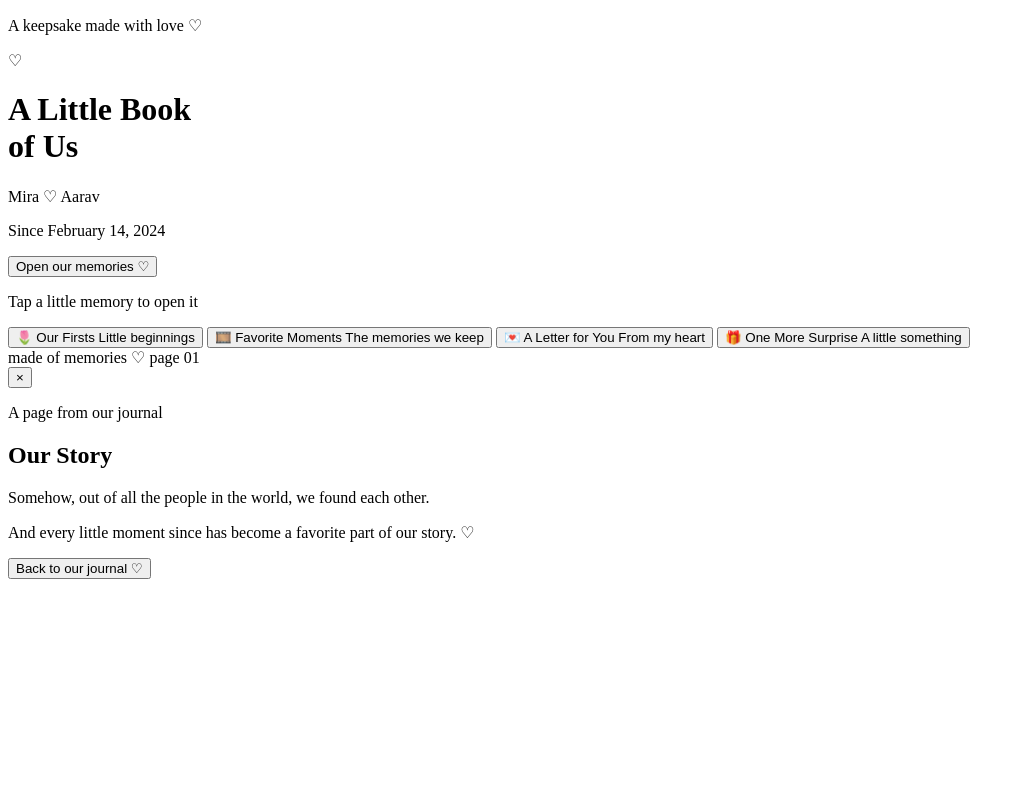
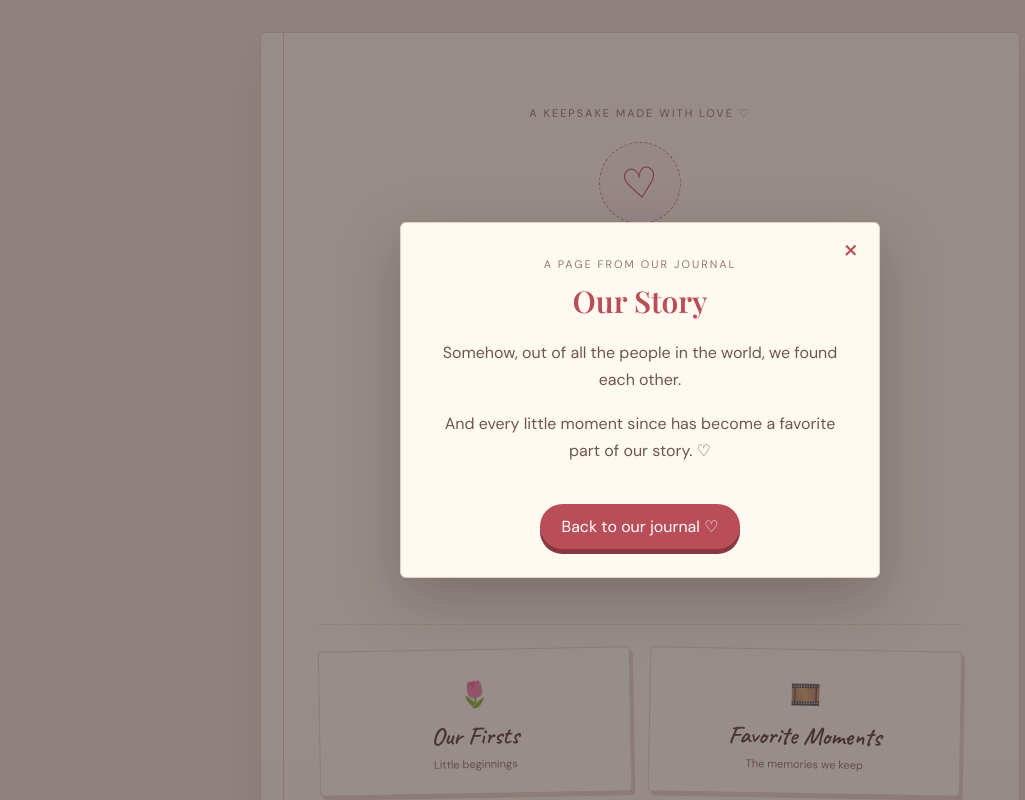
Before and after one commit to hansikaumredkar-coder/anniversary-aurelle, a plain HTML site: page index.html in a window 1280 px wide. Both pictures are taken after a click on the button "Open our memories ♡". Shown: the top 800 px of the page, without its empty margins (0-1025 px from the left). Drawn offline with nearby package versions, Linux system fonts and the light colour scheme.

Commit message:
Refactor style.css to enhance styles and remove JS
Removed JavaScript code and added CSS styles for layout and design.

```diff
--- a/style.css
+++ b/style.css
@@ -1,99 +1,326 @@
-const popupBackdrop = document.getElementById("popupBackdrop");
-const popupTitle = document.getElementById("popupTitle");
-const popupContent = document.getElementById("popupContent");
-const closePopup = document.getElementById("closePopup");
-const donePopup = document.getElementById("donePopup");
+@import url('https://fonts.googleapis.com/css2?family=Caveat:wght@500;600;700&family=DM+Sans:wght@400;500;600&family=Playfair+Display:wght@500;600;700&display=swap');
 
-const memories = {
-  story: {
-    title: "Our Story",
-    content: `
-      <p>Somehow, out of all the people in the world, we found each other.</p>
-      <p>And every little moment since has become a favorite part of our story. ♡</p>
-    `
-  },
-  firsts: {
-    title: "Our Firsts",
-    content: `
-      <p>♡ The first time we talked for hours</p>
-      <p>♡ Our first silly inside joke</p>
-      <p>♡ The first time “I miss you” felt extra meaningful</p>
-      <p class="photo-caption">Every beginning led us here.</p>
-    `
-  },
-  moments: {
-    title: "Favorite Moments",
-    content: `
-      <p>Our favorite memories aren't always the big ones.</p>
-      <p>They're the random laughs, the little check-ins, and the moments that feel like home.</p>
-      <p class="photo-caption">A few snapshots from our little world…</p>
-      <div class="photo-frame">
-        <img src="images/couple-1.jpg" alt="A fictional couple sharing a happy moment">
-        <p class="photo-caption">One of our favorite days ♡</p>
-      </div>
-      <div class="photo-frame">
-        <img src="images/couple-2.jpg" alt="A fictional couple taking a cute photo together">
-        <p class="photo-caption">A memory to keep forever</p>
-      </div>
-    `
-  },
-  letter: {
-    title: "A Letter for You",
-    content: `
-      <p>My favorite person,</p>
-      <p>Thank you for making ordinary days feel special and for being part of so many memories I want to keep.</p>
-      <p>I hope we keep finding new reasons to laugh, new places to go, and new little moments to call ours.</p>
-      <p class="photo-caption">Always, Mira ♡</p>
-    `
-  },
-  surprise: {
-    title: "One More Surprise",
-    content: `
-      <p>If I could give you one thing, it would be the chance to see yourself through my eyes.</p>
-      <p>Maybe then you'd understand how much happiness you bring into my world.</p>
-      <p class="photo-caption">Happy anniversary, Aarav. ♡</p>
-    `
-  }
-};
-
-function openMemory(memoryKey) {
-  const memory = memories[memoryKey];
-
-  if (!memory) return;
-
-  popupTitle.textContent = memory.title;
-  popupContent.innerHTML = memory.content;
-  popupBackdrop.classList.add("is-open");
-  popupBackdrop.setAttribute("aria-hidden", "false");
-  closePopup.focus();
+:root {
+  --paper: #fffaf1;
+  --ink: #593d3d;
+  --muted: #967777;
+  --pink: #f5d6d8;
+  --red: #b94e59;
+  --line: #eadbd0;
 }
 
-function hidePopup() {
-  popupBackdrop.classList.remove("is-open");
-  popupBackdrop.setAttribute("aria-hidden", "true");
+* {
+  box-sizing: border-box;
 }
 
-document.getElementById("openStory").addEventListener("click", () => {
-  openMemory("story");
-});
+body {
+  margin: 0;
+  min-height: 100vh;
+  padding: 32px 16px;
+  color: var(--ink);
+  font-family: 'DM Sans', sans-serif;
+  background:
+    radial-gradient(circle at 15% 15%, #f8e5e4 0 2px, transparent 3px),
+    #f2e6df;
+}
 
-document.querySelectorAll("[data-popup]").forEach((button) => {
-  button.addEventListener("click", () => {
-    openMemory(button.dataset.popup);
-  });
-});
+button {
+  font: inherit;
+  cursor: pointer;
+}
 
-closePopup.addEventListener("click", hidePopup);
-donePopup.addEventListener("click", hidePopup);
+.journal {
+  position: relative;
+  width: min(100%, 760px);
+  margin: 0 auto;
+  padding: 42px clamp(20px, 6vw, 58px) 24px;
+  overflow: hidden;
+  background: var(--paper);
+  border: 1px solid #e6d5c9;
+  border-radius: 5px;
+  box-shadow: 0 18px 45px #785b4b20;
+}
 
-popupBackdrop.addEventListener("click", (event) => {
-  if (event.target === popupBackdrop) {
-    hidePopup();
+.journal::before {
+  content: "";
+  position: absolute;
+  inset: 0 auto 0 22px;
+  width: 1px;
+  background: #e8c9c7;
+}
+
+.cover {
+  text-align: center;
+  padding: 20px 0 32px;
+}
+
+.eyebrow,
+.popup-label {
+  color: var(--muted);
+  font-size: 11px;
+  letter-spacing: 2px;
+  text-transform: uppercase;
+}
+
+.cover-heart {
+  display: grid;
+  place-items: center;
+  width: 82px;
+  height: 82px;
+  margin: 22px auto 12px;
+  border: 1px dashed #c9868b;
+  border-radius: 50%;
+  color: var(--red);
+  background: #fff0ed;
+  font-size: 42px;
+  transform: rotate(-8deg);
+}
+
+h1,
+.popup h2 {
+  font-family: 'Playfair Display', serif;
+  font-weight: 600;
+}
+
+.cover h1 {
+  margin: 8px 0;
+  font-size: clamp(38px, 8vw, 64px);
+  line-height: 1.08;
+}
+
+.names {
+  margin: 18px 0 6px;
+  color: var(--red);
+  font-family: 'Caveat', cursive;
+  font-size: 30px;
+}
+
+.date {
+  color: var(--muted);
+  font-size: 12px;
+}
+
+.primary-button {
+  border: 0;
+  border-radius: 999px;
+  padding: 12px 22px;
+  color: white;
+  background: var(--red);
+  box-shadow: 0 5px 0 #873943;
+  transition: transform 160ms ease, box-shadow 160ms ease;
+}
+
+.primary-button:hover {
+  transform: translateY(-2px);
+  box-shadow: 0 7px 0 #873943;
+}
+
+.primary-button:active {
+  transform: translateY(2px);
+  box-shadow: 0 3px 0 #873943;
+}
+
+.cover .primary-button {
+  margin-top: 20px;
+}
+
+.tiny-note {
+  margin-top: 17px;
+  color: #a58c83;
+  font-family: 'Caveat', cursive;
+  font-size: 18px;
+}
+
+.memory-menu {
+  display: grid;
+  grid-template-columns: repeat(2, minmax(0, 1fr));
+  gap: 18px;
+  padding: 24px 0;
+  border-top: 1px dashed var(--line);
+}
+
+.memory-card {
+  min-height: 145px;
+  padding: 24px 12px 18px;
+  border: 1px solid #ead8ce;
+  border-radius: 4px;
+  color: var(--ink);
+  background: #fffdf8;
+  box-shadow: 3px 4px 0 #e9d8ce;
+  text-align: center;
+  transition: transform 180ms ease;
+}
+
+.memory-card:nth-child(odd) {
+  transform: rotate(-1deg);
+}
+
+.memory-card:nth-child(even) {
+  transform: rotate(1deg);
+}
+
+.memory-card:hover {
+  transform: translateY(-4px) rotate(0);
+}
+
+.sticker {
+  display: block;
+  margin-bottom: 9px;
+  font-size: 25px;
+}
+
+.card-title {
+  display: block;
+  font-family: 'Caveat', cursive;
+  font-size: 25px;
+  font-weight: 600;
+}
+
+.card-subtitle {
+  display: block;
+  margin-top: 5px;
+  color: var(--muted);
+  font-size: 11px;
+}
+
+.memory-card:nth-child(4) {
+  background: #fff0f0;
+}
+
+.journal-footer {
+  display: flex;
+  justify-content: space-between;
+  padding-top: 16px;
+  border-top: 1px dashed var(--line);
+  color: #a58c83;
+  font-family: 'Caveat', cursive;
+  font-size: 17px;
+}
+
+/* Popup starts hidden */
+.popup-backdrop {
+  position: fixed;
+  z-index: 10;
+  inset: 0;
+  display: none;
+  place-items: center;
+  padding: 18px;
+  background: #39272785;
+}
+
+.popup-backdrop.is-open {
+  display: grid;
+}
+
+.popup {
+  position: relative;
+  width: min(100%, 480px);
+  max-height: 85vh;
+  overflow-y: auto;
+  padding: 34px 28px 28px;
+  border: 1px solid #e5cfc5;
+  border-radius: 6px;
+  background: var(--paper);
+  box-shadow: 0 20px 60px #26161640;
+  animation: pop-in 180ms ease-out;
+  text-align: center;
+}
+
+.close-button {
+  position: absolute;
+  top: 10px;
+  right: 14px;
+  border: 0;
+  color: var(--red);
+  background: transparent;
+  font-size: 30px;
+  line-height: 1;
+}
+
+.popup-label {
+  margin: 0;
+}
+
+.popup h2 {
+  margin: 10px 0 18px;
+  color: var(--red);
+  font-size: 30px;
+}
+
+#popupContent {
+  color: #6e5551;
+  line-height: 1.7;
+}
+
+#donePopup {
+  margin-top: 24px;
+}
+
+.photo-frame {
+  display: inline-block;
+  max-width: 100%;
+  margin: 10px;
+  padding: 9px 9px 24px;
+  background: white;
+  box-shadow: 0 4px 14px #634a3a20;
+  transform: rotate(-2deg);
+}
+
+.photo-frame img {
+  display: block;
+  width: 100%;
+  max-width: 250px;
+  aspect-ratio: 4 / 3;
+  object-fit: cover;
+}
+
+.photo-caption {
+  margin: 8px 0 0;
+  color: var(--muted);
+  font-family: 'Caveat', cursive;
+  font-size: 20px;
+}
+
+@keyframes pop-in {
+  from {
+    opacity: 0;
+    transform: scale(0.94) translateY(8px);
   }
-});
 
-document.addEventListener("keydown", (event) => {
-  if (event.key === "Escape" && popupBackdrop.classList.contains("is-open")) {
-    hidePopup();
+  to {
+    opacity: 1;
+    transform: scale(1) translateY(0);
   }
-});
+}
+
+@media (max-width: 480px) {
+  body {
+    padding: 14px 9px;
+  }
+
+  .journal {
+    padding-right: 22px;
+    padding-left: 34px;
+  }
+
+  .journal::before {
+    left: 18px;
+  }
+
+  .memory-menu {
+    gap: 12px;
+  }
+
+  .memory-card {
+    min-height: 130px;
+    padding: 20px 8px 14px;
+  }
+
+  .card-title {
+    font-size: 22px;
+  }
+
+  .popup {
+    padding: 32px 20px 24px;
+  }
+}
```
